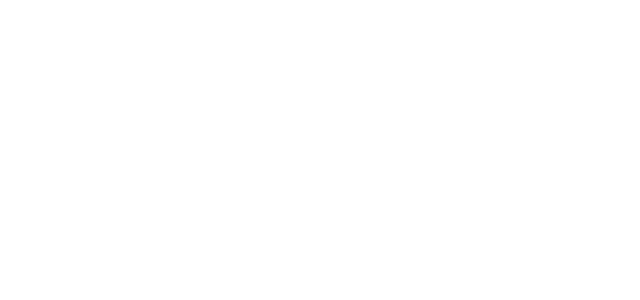
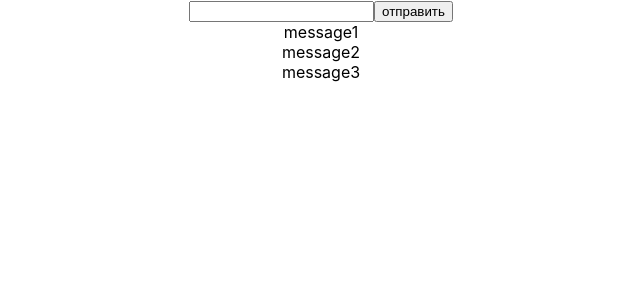
Before and after one commit to Kiri1111/other, a React (Create React App) app: page / in a window 1280 px wide. Shown: the top 300 px of the page, without its empty margins (319-959 px from the left). Built offline with nearby package versions, Linux system fonts and the light colour scheme.

Commit message:
Lesson Input, its difficult

```diff
--- a/src/App.tsx
+++ b/src/App.tsx
@@ -1,11 +1,10 @@
-import React from 'react';
-import React1, {MouseEvent} from "react";
+import React, {useState} from 'react';
 import './App.css';
 import {Button} from "./Components/Button";
 import {Filterrrr} from "./Components/Filterrrr";
-import any = jasmine.any;
 import {Cars} from "./Components/Map";
 import {FType} from "./Components/Filterrrr";
+import {FullInput} from './Components/FullInput';
 
 // const topCars = [
 //     {manufacturer: 'BMW', model: 'm5cs'},
@@ -40,10 +39,38 @@
     //     console.log(sub)
     // }
 
+    let [message, setMessage] = useState([
+        {message: 'message1'},
+        {message: 'message2'},
+        {message: 'message3'},
+    ])
+    const sentMessage = (title: string) => {
+        let newMessage = {message: title};
+        setMessage([newMessage, ...message])
+
+
+    }
+
     return (
-        <div>
-            <Filterrrr name={'Money, money, money!!!'}/>
+        <div className={'App'}>
+            <div>
+                <FullInput sentMessage={sentMessage}/>
+
+            </div>
+            {message.map((el, index) => {
+                return (
+                    <div key={index}>{el.message}</div>
+                )
+            })}
+
+
         </div>
+
+
+
+        // <div>
+        //     <Filterrrr name={'Money, money, money!!!'}/>
+        // </div>
 
         // <div className="App">
         //     <button onClick={(event) => {
--- /dev/null
+++ b/src/Components/FullInput.tsx
@@ -0,0 +1,29 @@
+import React, {ChangeEvent, useState} from "react";
+
+
+type FullInputProps = {
+    sentMessage: (title: string) => void
+}
+
+export function FullInput(props: FullInputProps) {
+    let [title, setTitle] = useState('')
+
+    const onChangeInputHandler = (event: ChangeEvent<HTMLInputElement>) => {
+        setTitle(event.currentTarget.value)
+    }
+
+    const onClickButtonHandler = () => {
+        props.sentMessage(title)
+        setTitle('')
+    }
+
+    return (
+        <div>
+            <input value={title} onChange={onChangeInputHandler}/>
+            <button onClick={
+                onClickButtonHandler
+            }>отправить
+            </button>
+        </div>
+    );
+}
```
Also changed, not shown: src/Components/Input.tsx (deleted), 1 other file (tests, documents, lock files or other folders).
